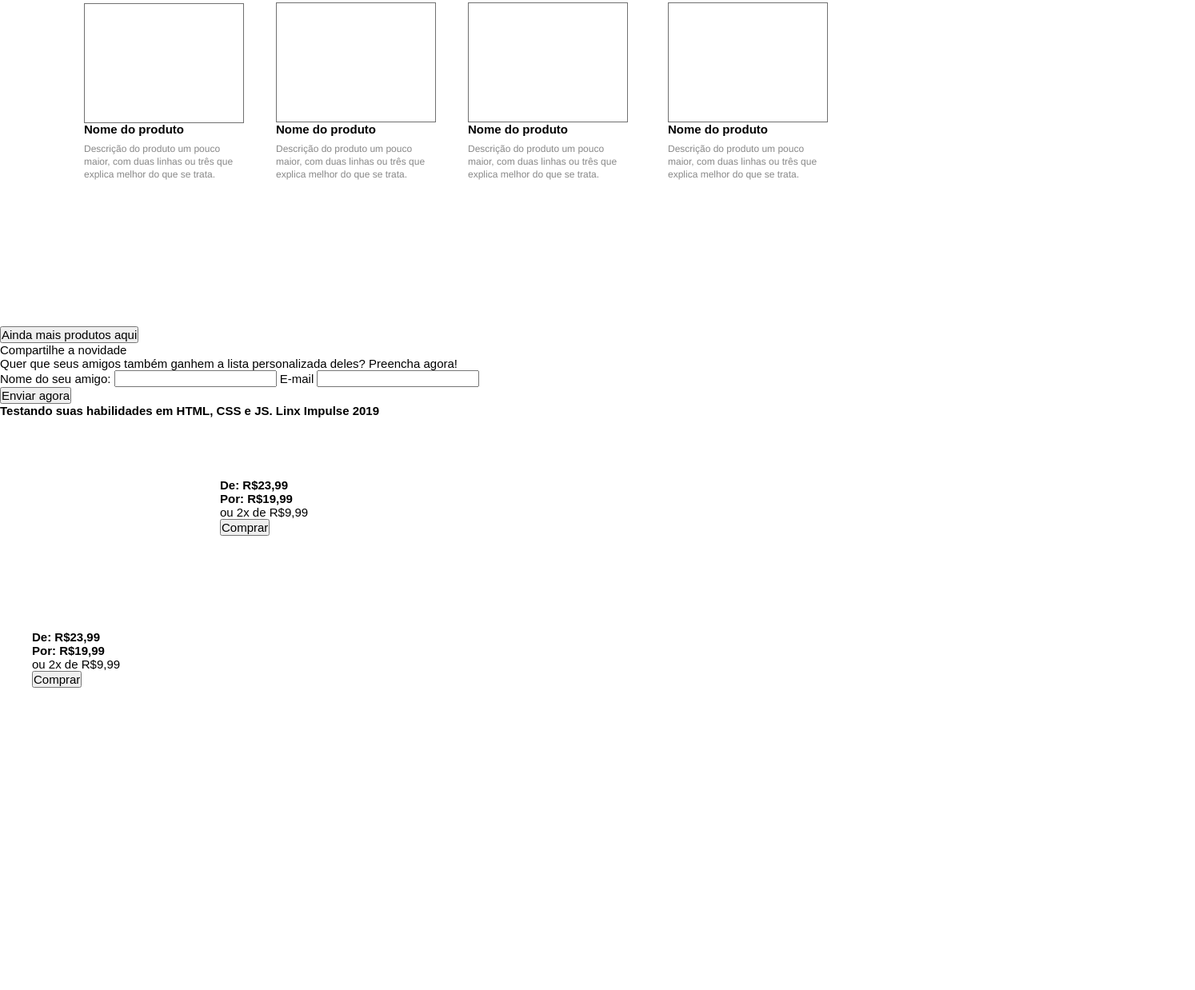
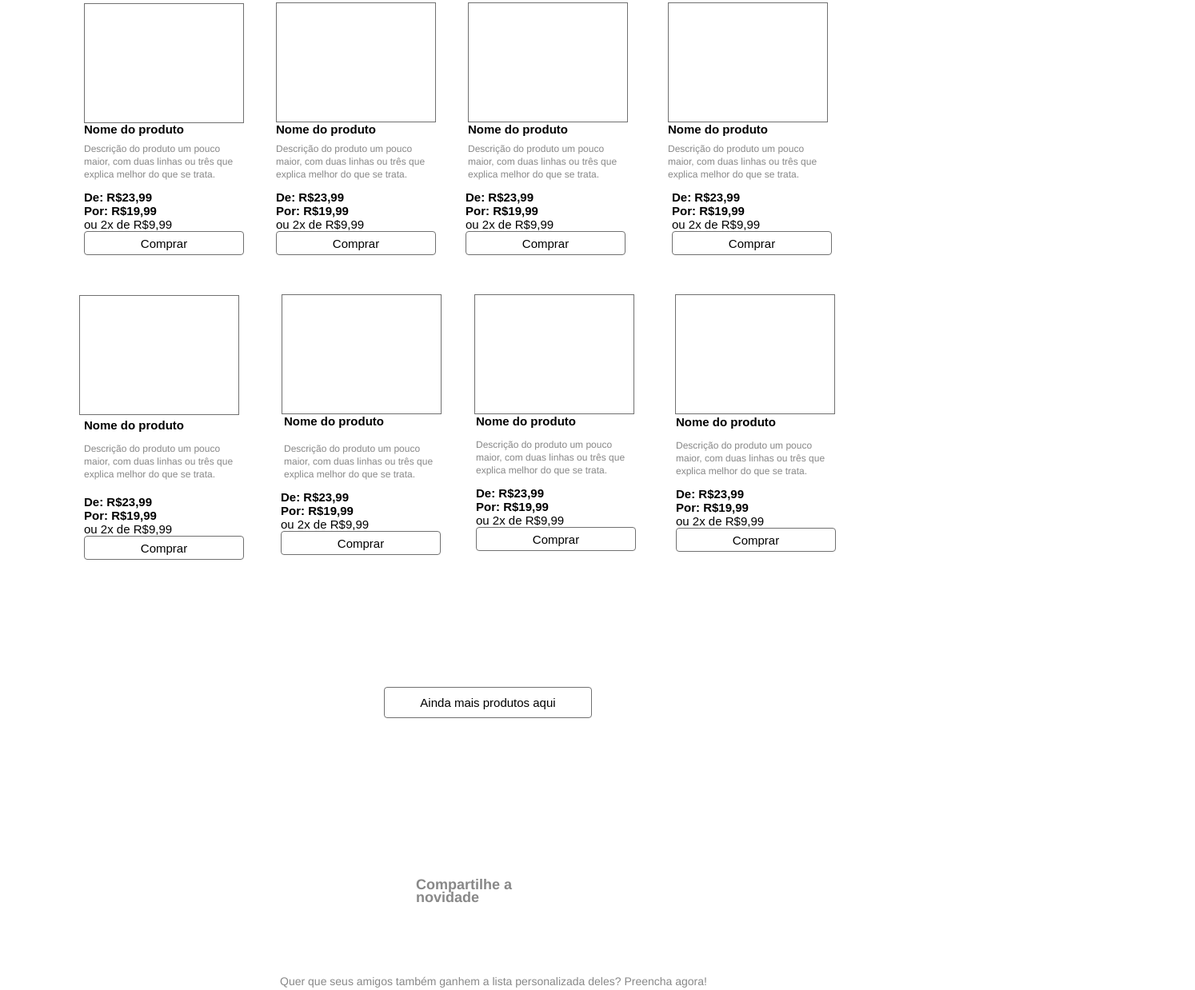
Before and after one commit to Darleysantana/Teste-dsn, a plain HTML site: page index.html in a window 1280 px wide. Shown: the part 1277-2515 px from the top of the page at 80% size, 1494 px wide, since content can reach past the window. Drawn offline with Linux system fonts and the light colour scheme; a script that the page names is missing.

Commit message:
Desing completo, falta responsivo

```diff
--- a/css/desing.css
+++ b/css/desing.css
@@ -2,6 +2,13 @@
     --bg: #707070;
     --white: #FFFFFF;
     --botao: black;
+}
+
+@media only screen and (max-device-width: 900px) {
+     .menu { width:100%; }
+}
+@media only screen and (max-device-width: 420px) {
+         .menu { width:400px; }
 }
 
 *{
@@ -18,7 +25,7 @@ body{
     top: 0px;
     left: 0px;
     width: 100%;
-    height: 2444px;
+    height: 80%;
     background: var(--white) 0% 0% no-repeat padding-box;
     opacity: 1;
 }
@@ -296,9 +303,42 @@ p#d4{
     color: #888888;
     opacity: 1;
 }
+nav div.base1{
+    position: relative;
+    top: -650px;
+    left: -180px;
+    width: 201px;
+    height: 350px;
+    opacity: 1;
+}
+nav div.base2{
+    position: relative;
+    top: -1360px;
+    left: 60px;
+    width: 201px;
+    height: 350px;
+    opacity: 1;
+}
+nav div.base3{
+    position: relative;
+    top: -2070px;
+    left: 297px;
+    width: 201px;
+    height: 350px;
+    opacity: 1;
+}
+nav div.base4{
+    position: relative;
+    top: -2780px;
+    left: 555px;
+    width: 201px;
+    height: 350px;
+    opacity: 1;
+}
 nav div.num5{
-    top: 1249px;
-    left: 286px;
+    position: relative;
+    top: -2999px;
+    left: -186px;
     width: 200px;
     height: 150px;
     background: #FFFFFF 0% 0% no-repeat padding-box;
@@ -307,8 +347,8 @@ nav div.num5{
 }
 nav div.num6{
     position: relative;
-    top: 1249px;
-    left: 527px;
+    top: -3710px;
+    left: 67px;
     width: 200px;
     height: 150px;
     background: #FFFFFF 0% 0% no-repeat padding-box;
@@ -317,8 +357,8 @@ nav div.num6{
 }
 nav div.num7{
     position: relative;
-    top: 1249px;
-    left: 768px;
+    top: -4420px;
+    left: 308px;
     width: 200px;
     height: 150px;
     background: #FFFFFF 0% 0% no-repeat padding-box;
@@ -327,8 +367,8 @@ nav div.num7{
 }
 nav div.num8{
     position: relative;
-    top: 1249px;
-    left: 1009px;
+    top: -5130px;
+    left: 559px;
     width: 200px;
     height: 150px;
     background: #FFFFFF 0% 0% no-repeat padding-box;
@@ -344,67 +384,207 @@ body nav.compras{
     height: 740px;
     opacity: 1;
 }
-nav div.base1{
+nav div.base5{
     position: relative;
-    top: -100px;
-    left: -245px;
+    top: -3109px;
+    left: -180px;
     width: 201px;
     height: 350px;
     opacity: 1;
 }
-nav div.base2{
+nav h4#n5{
     position: relative;
-    top: -1000px;
-    left: -10px;
+    top: -2995px;
+    left: -180px;
+    width: 200px;
+    height: 150px;
+}
+p#d5{
+    position: relative;
+    top: -3115px;
+    left: -180px;
+    width: 200px;
+    height: 60px;
+    text-align: left;
+    font: normal normal normal 12px/16px Helvetica Neue;
+    letter-spacing: 0px;
+    color: #888888;
+    opacity: 1;
+}
+nav div.base6{
+    position: relative;
+    top: -3825px;
+    left: 66px;
     width: 201px;
     height: 350px;
     opacity: 1;
 }
-nav div.base3{
+nav h4#n6{
     position: relative;
-    top: 860px;
-    left: 767px;
+    top: -3710px;
+    left: 70px;
+    width: 200px;
+    height: 150px;
+}
+p#d6{
+    position: relative;
+    top: -3825px;
+    left: 70px;
+    width: 200px;
+    height: 60px;
+    text-align: left;
+    font: normal normal normal 12px/16px Helvetica Neue;
+    letter-spacing: 0px;
+    color: #888888;
+    opacity: 1;
+}
+nav div.base7{
+    position: relative;
+    top: -4540px;
+    left: 310px;
     width: 201px;
     height: 350px;
     opacity: 1;
 }
-nav div.base4{
+nav h4#n7{
     position: relative;
-    top: 860px;
-    left: 1008px;
+    top: -4420px;
+    left: 310px;
+    width: 200px;
+    height: 150px;
+}
+p#d7{
+    position: relative;
+    top: -4540px;
+    left: 310px;
+    width: 200px;
+    height: 60px;
+    text-align: left;
+    font: normal normal normal 12px/16px Helvetica Neue;
+    letter-spacing: 0px;
+    color: #888888;
+    opacity: 1;
+}
+nav div.base8{
+    position: relative;
+    top: -5249px;
+    left: 560px;
     width: 201px;
     height: 350px;
     opacity: 1;
 }
-nav div.base5{
+nav h4#n8{
     position: relative;
-    top: 1249px;
-    left: 285px;
-    width: 201px;
-    height: 350px;
+    top: -5129px;
+    left: 560px;
+    width: 200px;
+    height: 150px;
+}
+p#d8{
+    position: relative;
+    top: -5249px;
+    left: 560px;
+    width: 200px;
+    height: 60px;
+    text-align: left;
+    font: normal normal normal 12px/16px Helvetica Neue;
+    letter-spacing: 0px;
+    color: #888888;
     opacity: 1;
 }
-nav div.base6{
-    position: relative;
-    top: 1249px;
-    left: 526px;
-    width: 201px;
-    height: 350px;
+.btn-compra{
+    top: 1180px;
+    left: 1009px;
+    width: 200px;
+    height: 30px;
+    background: #FFFFFF 0% 0% no-repeat padding-box;
+    border: 1px solid #707070;
+    border-radius: 4px;
     opacity: 1;
 }
-nav div.base7{
+.ver-mais{
     position: relative;
-    top: 1249px;
-    left: 767px;
-    width: 201px;
-    height: 350px;
+    top: 451px;
+    left: 480px;
+    width: 260px;
+    height: 39px;
+    background: #FFFFFF 0% 0% no-repeat padding-box;
+    border: 1px solid #707070;
+    border-radius: 4px;
     opacity: 1;
 }
-nav div.base8{
+#divulgar{
     position: relative;
-    top: 1249px;
-    left: 1008px;
-    width: 201px;
-    height: 350px;
+    top: 651px;
+    left: 520px;
+    width: 204px;
+    height: 22px;
+    text-align: left;
+    font: normal normal bold 18px/16px Helvetica Neue;
+    letter-spacing: 0px;
+    color: #888888;
     opacity: 1;
 }
+#text-form{
+    position: relative;
+    top: 750px;
+    left: 350px;
+    width: 534px;
+    height: 16px;
+    text-align: center;
+    font: normal normal normal 14px/16px Helvetica Neue;
+    letter-spacing: 0px;
+    color: #888888;
+    opacity: 1;
+}
+form.form2{
+    position: relative;
+    top: 800px;
+    left: 300px;
+    width: 720px;
+    height: 51px;
+    opacity: 1;
+}
+input form.form2{
+    top: 1960px;
+    left: 390px;
+    width: 340px;
+    height: 30px;
+    background: #FFFFFF 0% 0% no-repeat padding-box;
+    border: 1px solid #707070;
+    opacity: 1;
+}
+label form.form2{
+    top: 1939px;
+    left: 390px;
+    width: 112px;
+    height: 14px;
+    text-align: left;
+    font: normal normal normal 12px/14px Helvetica Neue;
+    letter-spacing: 0px;
+    color: #888888;
+    opacity: 1;
+}
+#convite{
+    position: relative;
+    top: 850px;
+    left: 450px;
+    width: 260px;
+    height: 39px;
+    background: #FFFFFF 0% 0% no-repeat padding-box;
+    border: 1px solid #707070;
+    border-radius: 4px;
+    opacity: 1;
+}
+.rodape{
+    position: relative;
+    top: 2308px;
+    left: 620px;
+    width: 260px;
+    height: 50px;
+    text-align: center;
+    font: normal normal normal 12px/18px Helvetica Neue;
+    letter-spacing: 0px;
+    color: #FFFFFF;
+    opacity: 1;
+}
--- a/index.html
+++ b/index.html
@@ -14,10 +14,10 @@
         <h1>especial para você</h1>
         <p>Todos os produtos desta lista foram selecionados a partir da sua navegação. Aproveite!</p>
         <nav>
-            <a href="#">Conheça a Linx</a>
-            <a href="#">Ajude o algoritmo</a>
-            <a href="#">Seus produtos</a>
-            <a href="#">Compartilhe</a>
+            <a href="#" class="menu">Conheça a Linx</a>
+            <a href="#" class="menu">Ajude o algoritmo</a>
+            <a href="#" class="menu">Seus produtos</a>
+            <a href="#" class="menu">Compartilhe</a>
         </nav>
     </header>
 
@@ -67,7 +67,7 @@
             <h6>De: R$23,99</h6>
             <h4>Por: R$19,99</h4>
             <p>ou 2x de R$9,99</p>
-            <button type="submit">Comprar</button>
+            <button type="submit" class="btn-compra">Comprar</button>
         </div>
 
             <div class="num2">
@@ -81,7 +81,7 @@
             <h6>De: R$23,99</h6>
             <h4>Por: R$19,99</h4>
             <p>ou 2x de R$9,99</p>
-            <button type="submit">Comprar</button>
+            <button type="submit" class="btn-compra">Comprar</button>
         </div>
 
             <div class="num3">
@@ -95,7 +95,7 @@
             <h6>De: R$23,99</h6>
             <h4>Por: R$19,99</h4>
             <p>ou 2x de R$9,99</p>
-            <button type="submit">Comprar</button>
+            <button type="submit" class="btn-compra">Comprar</button>
         </div>
 
             <div class="num4">
@@ -109,7 +109,7 @@
             <h6>De: R$23,99</h6>
             <h4>Por: R$19,99</h4>
             <p>ou 2x de R$9,99</p>
-            <button type="submit">Comprar</button>
+            <button type="submit" class="btn-compra">Comprar</button>
         </div>
 
             <div class="num5">
@@ -123,7 +123,7 @@
             <h6>De: R$23,99</h6>
             <h4>Por: R$19,99</h4>
             <p>ou 2x de R$9,99</p>
-            <button type="submit">Comprar</button>
+            <button type="submit" class="btn-compra">Comprar</button>
         </div>
 
             <div class="num6">
@@ -137,7 +137,7 @@
             <h6>De: R$23,99</h6>
             <h4>Por: R$19,99</h4>
             <p>ou 2x de R$9,99</p>
-            <button type="submit">Comprar</button>
+            <button type="submit" class="btn-compra">Comprar</button>
         </div>
 
             <div class="num7">
@@ -151,9 +151,8 @@
             <h6>De: R$23,99</h6>
             <h4>Por: R$19,99</h4>
             <p>ou 2x de R$9,99</p>
-            <button type="submit">Comprar</button>
+            <button type="submit" class="btn-compra">Comprar</button>
         </div>
-
             <div class="num8">
 
             </div>
@@ -165,20 +164,28 @@
             <h6>De: R$23,99</h6>
             <h4>Por: R$19,99</h4>
             <p>ou 2x de R$9,99</p>
-            <button type="submit">Comprar</button>
+            <button type="submit" class="btn-compra">Comprar</button>
         </div>
     </nav>
-    <button type="submit">Ainda mais produtos aqui</button>
-    <p>Compartilhe a novidade</p>
-    <p>Quer que seus amigos também ganhem a lista personalizada deles? Preencha agora!</p>
-    <form action="" class="form2" method="post">
+    <button type="submit" class="ver-mais">Ainda mais produtos aqui</button>
+
+        <p id="divulgar">Compartilhe a novidade</p>
+    <div id="compartilhar">
+        <p id="text-form">Quer que seus amigos também ganhem a lista personalizada deles? Preencha agora!</p>
+        <form action="" class="form2" method="post">
+
         <label for="amigo">Nome do seu amigo:</label>
         <input type="text" name="amigo">
+
+
         <label for="email">E-mail</label>
         <input type="email" name="email">
-    </form>
-    <button type="submit">Enviar agora</button>
-    <footer>
+
+        </form>
+        <button type="submit" id="convite">Enviar agora</button>
+    </div>
+    <footer class="rodape">
+
         <h6>Testando suas habilidades em HTML, CSS e JS. Linx Impulse 2019</h6>
     </footer>
 </body>
```
